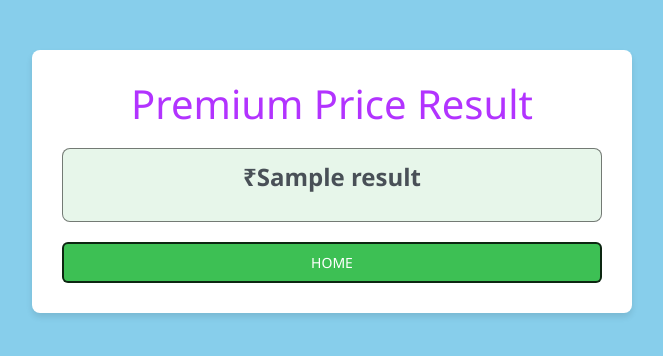
After one commit to B2-80407/Machine-Projects, a Flask app: template UI/templates/predict/Predict.html in a window 1280 px wide. The commit adds this page. Shown: the top 356 px of the page, without its empty margins (308-971 px from the left). Run offline with Flask 3, Linux system fonts and the light colour scheme; the template is opened without the code that fills it: most values are stand-ins (such as "Sample title", 1, 10 or a date in 2020); parts of the project's set-up code (start-up, migrations or seed data) failed here and were passed over.

Commit message:
UI added

```diff
--- a/UI/server.py
+++ b/UI/server.py
@@ -4,58 +4,75 @@ import numpy as np
 
 # load the model
 with open('./Insurance_premium_prediction_model.pkl', 'rb') as file:
-      model = pickle.load(file)
+    model = pickle.load(file)
+
+# create a flask application
+app = Flask(__name__)
 
 
-# # create a flask application
-app = Flask(__name__)
 @app.route("/", methods=["GET"])
 def root():
     # read the file contents and send them to client
     return render_template('index.html')
 
-ra3 = None
+# @app.route("/predict", methods=["GET"])  # Modify route for predict page
+# def predict():
+#     # Serve the predict.html file
+#     return render_template('Predict.html')
+
 @app.route("/Predict.html", methods=["POST"])
-def predict():
+def predict_result():
     # get the values entered by user
-    # print(request.form)
+    age = request.form.get("Age_of_person")
+    if  age is None :
+        age = 0
+    else:
+        age = int(age)
 
-    age = request.form.get("Age_of_person")
-
-    genderarr = [ 'Female' , 'Male']
+    genderarr = ['Female', 'Male']
     inpt = request.form.get("Gender_of_person")
     gender = int(genderarr.index(inpt))
 
     bmi = request.form.get("BMI_of_person")
+    if bmi is None :
+        bmi = 22
+    else:
+        bmi = int(bmi)
 
     bloodpressure = int(request.form.get("Bloodpressure_of_person"))
+    if bloodpressure is None :
+        bloodpressure = 99
+    else:
+        bloodpressure = int(bloodpressure)
 
-
-    diabeticarr = [ 'No' , 'Yes']
+    diabeticarr = ['No', 'Yes']
     dinpt = request.form.get("Diabetes_of_person")
-    diabetics  = int(diabeticarr.index(dinpt))
+    diabetics = int(diabeticarr.index(dinpt))
 
     children = int(request.form.get("No_of_childrens"))
+    if  children is None :
+        children = 0
+    else:
+        children = int(children)
 
+    smokerarr = ['No', 'Yes']
+    sinpt = request.form.get("Smoking_status")
+    smoker = int(smokerarr.index(sinpt))
 
-    smokerarr = [  'No' , 'Yes']
-    sinpt = request.form.get("Smoking_status")
-    smoker  = int(smokerarr.index(sinpt))
-
-    regionarr = ['r_northeast','r_northwest','r_southeast','r_southwest']
+    regionarr = ['r_northeast', 'r_northwest', 'r_southeast', 'r_southwest']
     region_onehoten = np.zeros(len(regionarr))
     rinpt = request.form.get("person_region")
     region_onehoten[regionarr.index(rinpt)] = 1
 
-
-    answers = np.array([[age , gender , bmi , bloodpressure , diabetics , children , smoker  ]])
-    region_onehoten = region_onehoten.reshape(1,-1)
-    premium_result = np.concatenate((answers[:, :7], region_onehoten, answers[:,7:]), axis=1)
-    print(premium_result.shape)
+    answers = np.array([[age, gender, bmi, bloodpressure, diabetics, children, smoker]])
+    region_onehoten = region_onehoten.reshape(1, -1)
+    premium_result = np.concatenate((answers[:, :7], region_onehoten, answers[:, 7:]), axis=1)
     premium_result = premium_result.astype('float64')
     result = model.predict(premium_result)
+    final_premium = int(result)
 
-    return "Premium Price : Rs " + str(result[0])
+    return render_template('/predict/Predict.html', result=final_premium)
 
 # start the application
-app.run(host="0.0.0.0", port=8000, debug=True)
+if __name__ == "__main__":
+    app.run(host="0.0.0.0", port=8000, debug=True)
--- /dev/null
+++ b/UI/templates/predict/Predict.html
@@ -0,0 +1,75 @@
+<!DOCTYPE html>
+<html lang="en">
+
+<head>
+    <meta charset="UTF-8">
+    <meta name="viewport" content="width=device-width, initial-scale=1.0">
+    <title>Insurance Premium Prediction Result</title>
+    <link href="https://cdn.jsdelivr.net/npm/bootstrap@5.3.2/dist/css/bootstrap.min.css" rel="stylesheet" integrity="sha384-T3c6CoIi6uLrA9TneNEoa7RxnatzjcDSCmG1MXxSR1GAsXEV/Dwwykc2MPK8M2HN" crossorigin="anonymous">
+    <style>
+        body {
+            background-color: #87CEEB; /* Sky blue background color */
+            color: #495057;
+            font-family: 'Segoe UI', Tahoma, Geneva, Verdana, sans-serif;
+        }
+
+        .container {
+            background-color: #ffffff;
+            border-radius: 8px;
+            box-shadow: 0 4px 6px rgba(0, 0, 0, 0.1);
+            padding: 30px;
+            margin: 50px auto;
+            max-width: 600px;
+        }
+
+        h1,
+        h5 {
+            color: #B233FF;
+            margin-bottom: 20px;
+            text-align: center;
+        }
+
+        .result {
+            font-size: 24px;
+            font-weight: bold;
+            text-align: center;
+            margin-top: 20px;
+            margin-bottom: 20px;
+            border: 1px solid rgba(0, 0, 0, 0.5); /* Darker border */
+            padding: 10px;
+            border-radius: 8px;
+            background-color: #E7F6EA; /* Light violet background color */
+        }
+
+        .btn-home {
+            background-color: #3DC054;
+            border: 2px solid rgba(0, 0, 0, 0.8); /* Dark black border */
+            color: #ffffff;
+            width: 100%;
+            padding: 8px; /* Reduced padding */
+            font-size: 14px; /* Reduced font size */
+            transition: background-color 0.3s ease;
+        }
+
+        .btn-home:hover {
+            background-color: #0056b3;
+            border-color: #0056b3; /* Dark black border on hover */
+        }
+    </style>
+</head>
+
+<body>
+    <div class="container">
+        <h1>Premium Price Result</h1>
+        <div class="result">
+            <p>&#8377;{{ result }}</p>
+        </div>
+        <div class="row">
+            <div class="col">
+                <a href="/" class="btn btn-home">HOME</a>
+            </div>
+        </div>
+    </div>
+</body>
+
+</html>
```
Also changed, not shown: UI/tempflask.py (added, +62 -0 lines), UI/templates/Predict.html (deleted, +0 -14 lines), UI/templates/index.html (+23 -7 lines), README.md, 1 other file.
